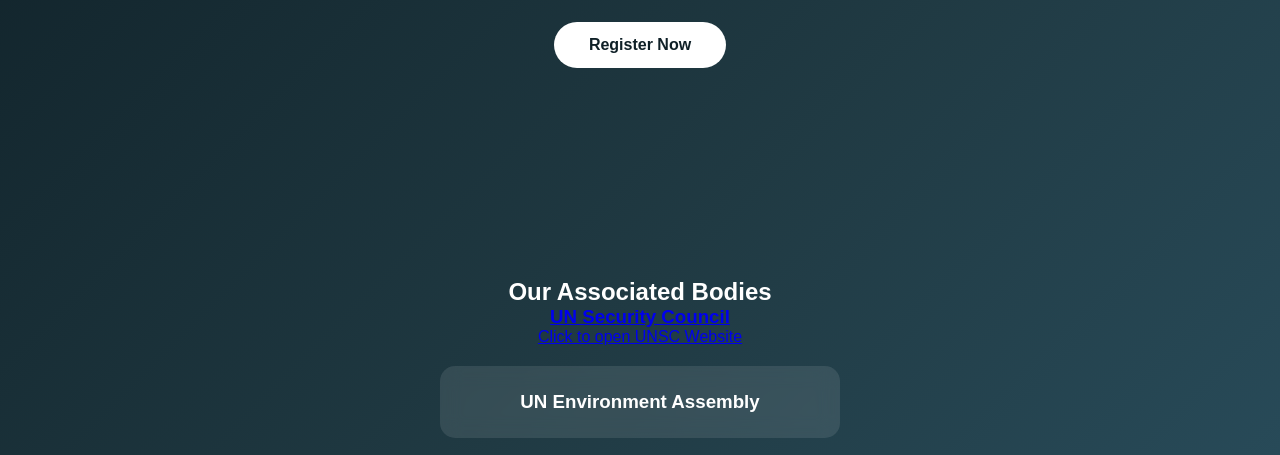
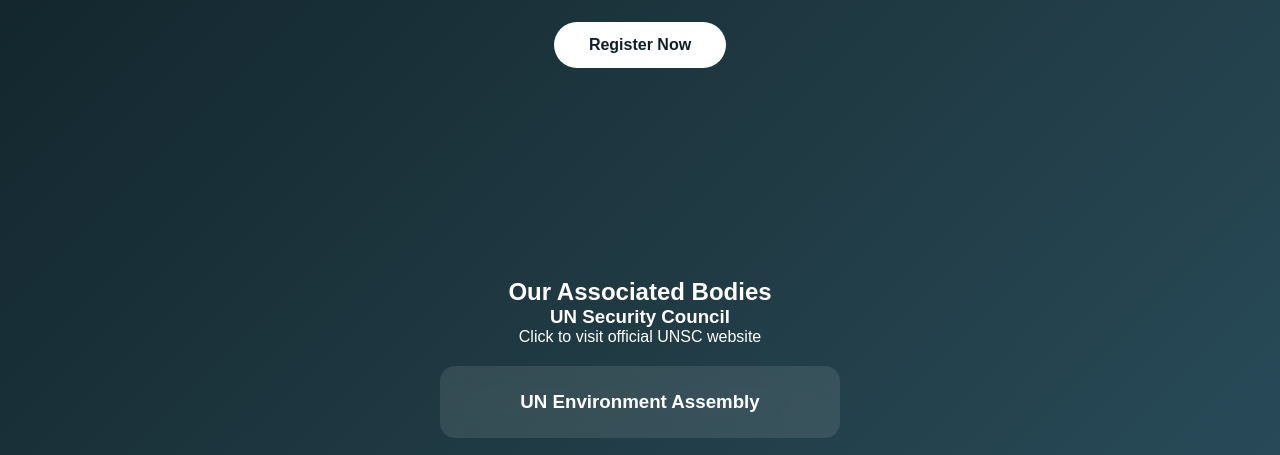
Before and after one commit to sanukasasvidu3/VidMUN, a plain HTML site: page index.html in a window 1280 px wide. Shown: the part 307-762 px from the top of the page. Drawn offline with Linux system fonts and the light colour scheme.

Commit message:
Update link text for UN Security Council
Signed-off-by: sanukasasvidu3 <sanukasasvidu3@gmail.com>

```diff
--- a/index.html
+++ b/index.html
@@ -101,10 +101,10 @@
 <section>
     <h2>Our Associated Bodies</h2>
 
-<a href="https://www.un.org/securitycouncil/" target="_blank">
+<a href="https://www.un.org/securitycouncil/" target="_blank" style="text-decoration:none; color:white;">
     <div>
         <h3>UN Security Council</h3>
-        <p>Click to open UNSC Website</p>
+        <p>Click to visit official UNSC website</p>
     </div>
 </a>
     <div class="card"><h3>UN Environment Assembly</h3></div>
```
